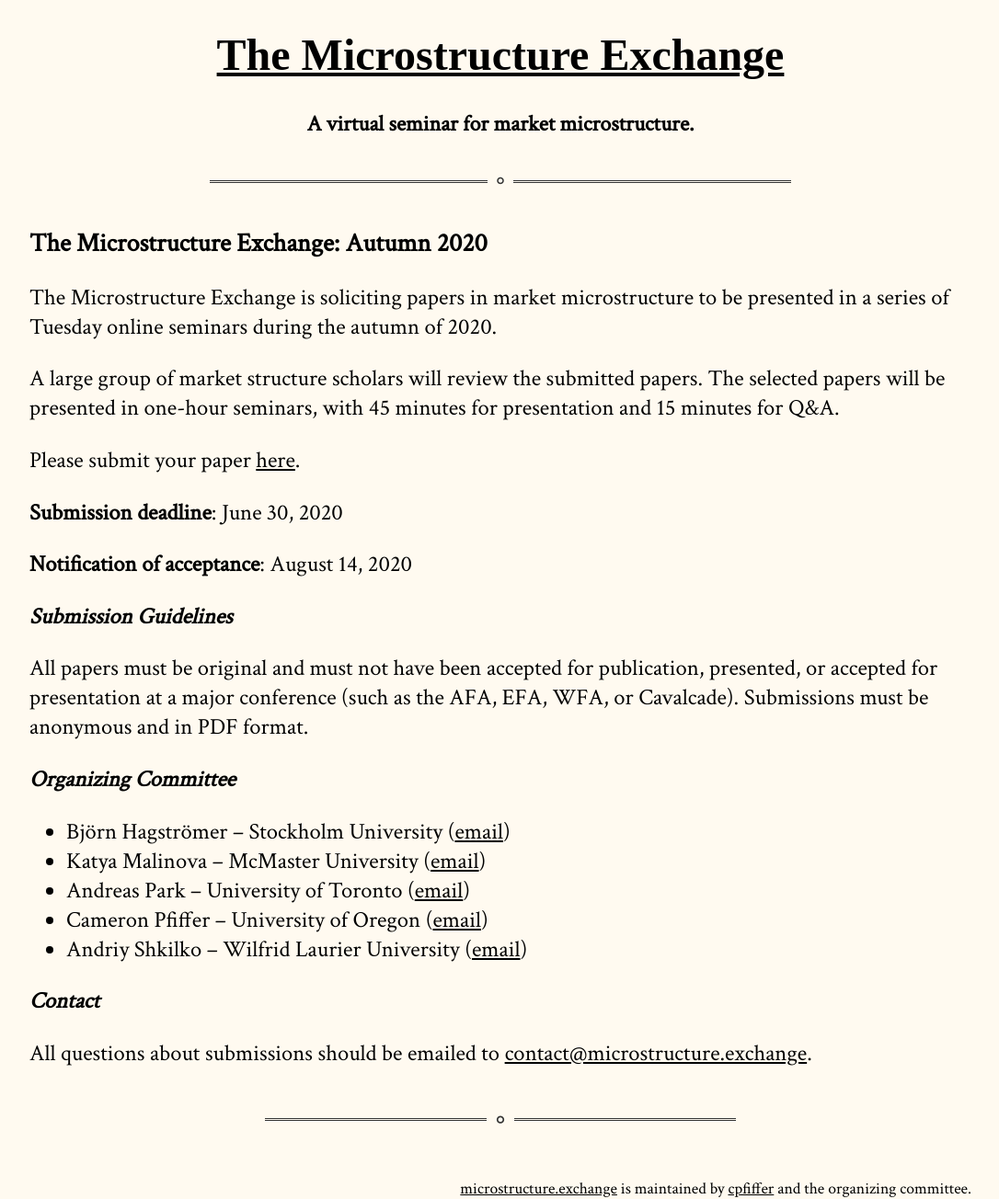
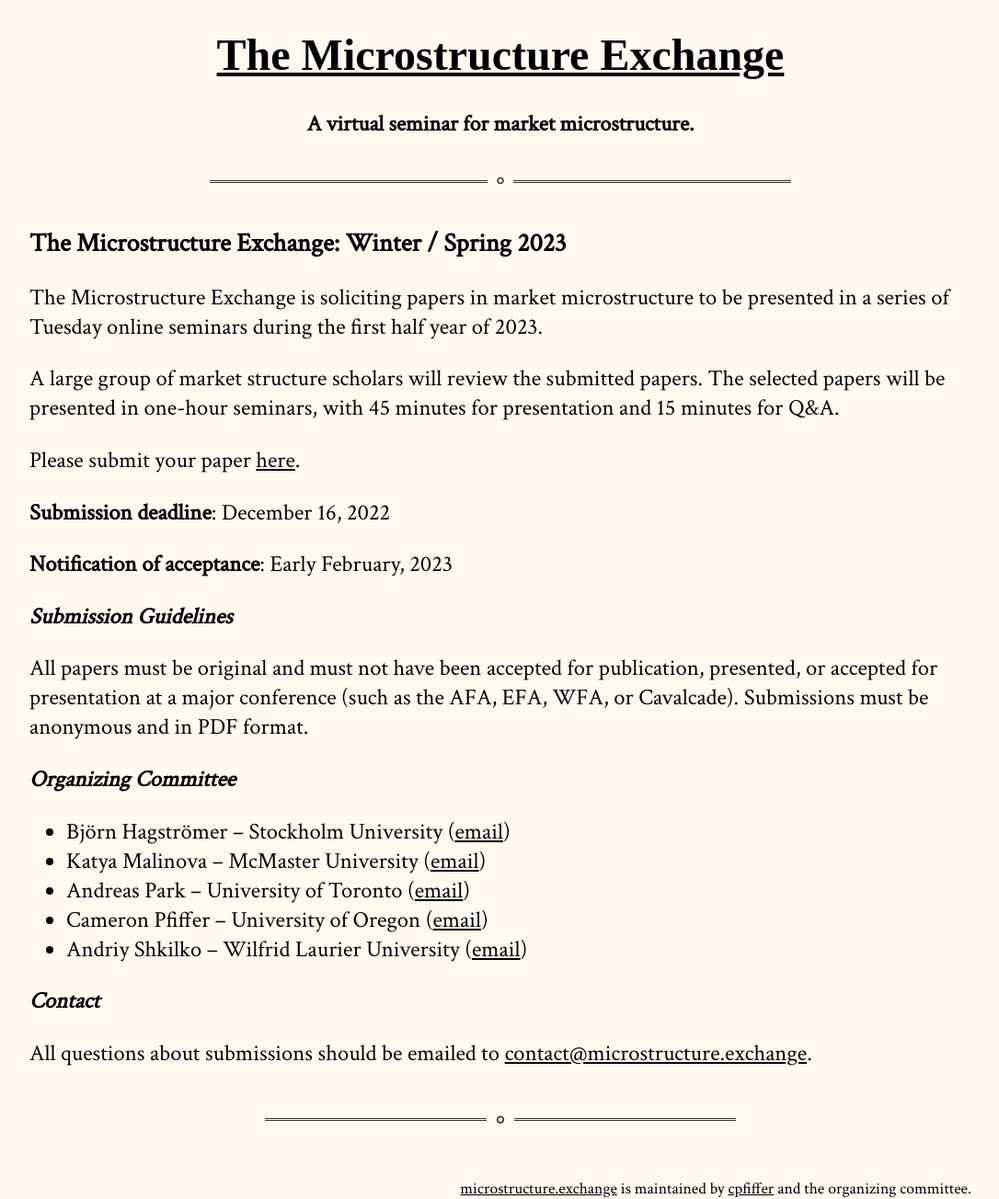
Before and after one commit to cpfiffer/microstructure.exchange, a Jekyll site: the page built from spring-2023.md, in a window 1280 px wide. Shown: the whole page at 92% size, without its empty margins (96-1182 px from the left). Built offline with Jekyll 4.4.1, drawn with Linux system fonts in a browser that asks for light colours; some web fonts are replaced; our own code applies the rules of GitHub Pages for plain Markdown files.

Commit message:
Update and rename autumn-2020.md to spring-2023.md

```diff
--- a/autumn-2020.md
+++ b/spring-2023.md
@@ -2,17 +2,17 @@
 layout: default
 ---
 
-# The Microstructure Exchange: Autumn 2020
+# The Microstructure Exchange: Winter / Spring 2023
 
-The Microstructure Exchange is soliciting papers in market microstructure to be presented in a series of Tuesday online seminars during the autumn of 2020.
+The Microstructure Exchange is soliciting papers in market microstructure to be presented in a series of Tuesday online seminars during the first half year of 2023.
 
 A large group of market structure scholars will review the submitted papers. The selected papers will be presented in one-hour seminars, with 45 minutes for presentation and 15 minutes for Q&A.
 
-Please submit your paper [here](https://www.research.net/r/TME-Fall-2020).
+Please submit your paper [here](https://www.research.net/r/TME-Winter2023).
 
-**Submission deadline**: June 30, 2020
+**Submission deadline**: December 16, 2022
 
-**Notification of acceptance**: August 14, 2020
+**Notification of acceptance**: Early February, 2023
 
 ### Submission Guidelines
 
```
